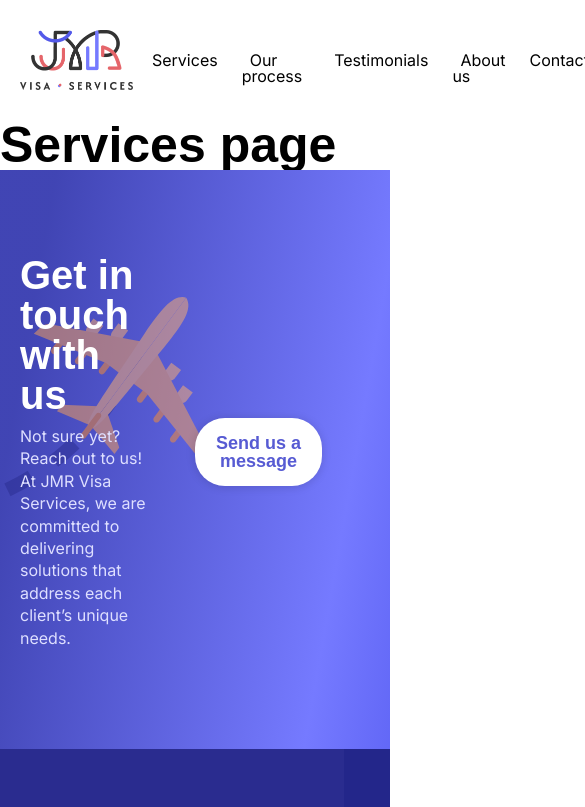
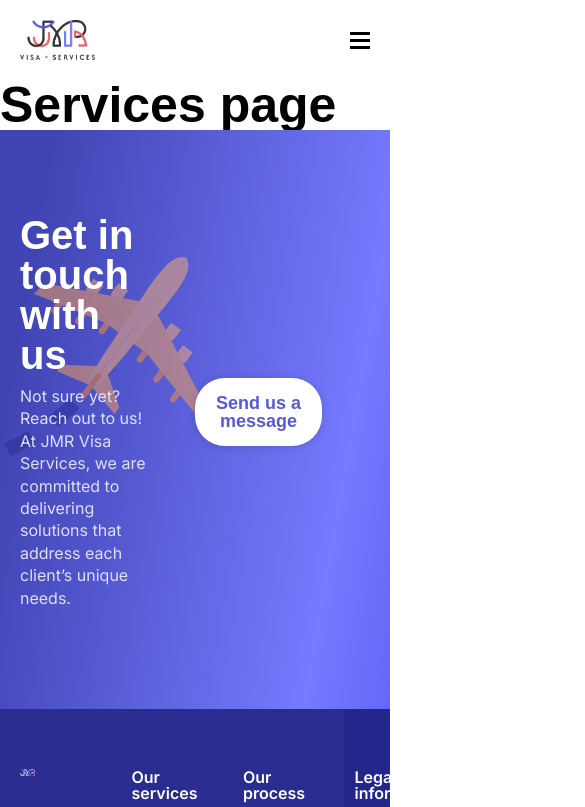
Before and after one commit to EricBARBEAU/jmr-vs, a React (Create React App) app in the folder my-app/: page /services in a window 390 px wide. Shown: the top 807 px of the page, 585 px wide, since content can reach past the window. Built offline with nearby package versions, Linux system fonts and the light colour scheme; a web font is replaced by a local one.

Commit message:
some work on mobile nav and review links with router

```diff
--- a/my-app/src/css/elements/navbar.scss
+++ b/my-app/src/css/elements/navbar.scss
@@ -15,6 +15,11 @@
   	justify-content: space-between;
   	align-items: center;
 
+  	@media screen and (max-width: 1000px) {
+		padding-top: 20px;
+		padding-bottom: 20px;
+    }
+
 
 	// Logo
 	.logo_jmr {
@@ -26,6 +31,13 @@
 			height: 60px;
 			width:auto;
 		}
+
+		@media screen and (max-width: 1000px) {
+			height: 40px;
+			&-img {
+				height: 40px;
+			}
+	    }
 	}
 
 	// Menu
@@ -36,6 +48,13 @@
 		justify-content: space-between;
 		max-width: 60vw;
 		height: 32px;
+
+		@media screen and (max-width: 1000px) {
+			max-width: 80vw;
+	    }
+		@media screen and (max-width: 680px) {
+	      display: none;
+	    }
 
 		// Menu item
 		&-item {
@@ -48,6 +67,12 @@
 				padding: 8px;
 				border-radius: 8px;
 
+				@media screen and (max-width: 1000px) {
+					font-size: $font-size-14;
+					padding: 6px;
+					border-radius: 6px;
+			    }
+
 				// Hover & Active
 				&:hover, &:active, &:focus {
 					background-color: #F5F5F5;
@@ -58,4 +83,14 @@
 			}
 		}
 	}
+
+	// Mobile menu (hamburger)
+	.mobile_menu {
+		display: block;
+		cursor: pointer;
+
+		@media screen and (min-width: 680px) {
+	      display: none;
+	    }
+	}
 }
--- a/my-app/src/modules/App.js
+++ b/my-app/src/modules/App.js
@@ -1,13 +1,10 @@
 // React router
-import {
-    BrowserRouter as Router,
-    Routes,
-    Route,
-} from "react-router-dom";
+import { BrowserRouter, Routes, Route } from "react-router-dom";
 // Elements import
 import Nav from './elements/navbar';
 import Footer from './elements/footer';
 // Views import
+import Layout from './views/layout';
 import Home from './views/home';
 import Services from './views/services';
 import Process from './views/process';
@@ -19,18 +16,20 @@ import Contact from './views/contact';
 function App() {
     return (
       <div className="App">
-        <Router>
+        <BrowserRouter>
             <Nav />
             <Routes>
-                <Route path="/" element={<Home />} />
-                <Route path="/services" element={<Services />} />
-                <Route path="/our-process" element={<Process />} />
-                <Route path="/testimonials" element={<Testimonials />} />
-                <Route path="/about-us" element={<About />} />
-                <Route path="/contact" element={<Contact />} />
+                <Route path="/" element={<Layout />} >
+                    <Route index element={<Home />} />
+                    <Route path="/services" element={<Services />} />
+                    <Route path="/our-process" element={<Process />} />
+                    <Route path="/testimonials" element={<Testimonials />} />
+                    <Route path="/about-us" element={<About />} />
+                    <Route path="/contact" element={<Contact />} />
+                </Route>
             </Routes>
             <Footer />
-        </Router>
+        </BrowserRouter>
       </div>
     );
 }
--- a/my-app/src/modules/elements/contact_block.js
+++ b/my-app/src/modules/elements/contact_block.js
@@ -1,3 +1,4 @@
+import { Link } from "react-router-dom";
 
 function ContactBlk() {
   return (
@@ -12,7 +13,7 @@ function ContactBlk() {
     			</div>
     		</div>
     		<div className="contact_ctas">
-    			<a className="btn btn_secondary btn_xlg btn_blue" type="button" href="/contact" >Send us a message</a>
+          <Link to="/contact" className="btn btn_secondary btn_xlg btn_blue" type="button" alt ="Contact us">Send us a message</Link>
     		</div>
     	</div>
     	<div className="contact_block-bg"></div>
--- a/my-app/src/modules/elements/navbar.js
+++ b/my-app/src/modules/elements/navbar.js
@@ -1,18 +1,36 @@
 import jmr_logo from '../../img/jmr-logo_onwhite@2x.png';
+import { Link } from "react-router-dom";
 
 function Nav() {
   return (
     <nav className="navbar ctnr_cntr">
-			<a href="/" className="logo logo_jmr" alt="Home">
-				<img src={jmr_logo} className="logo_jmr-img" alt="JMR Visas Services logo" />
-			</a>
+    	<Link to="/" className="logo logo_jmr" alt="Home">
+    		<img src={jmr_logo} className="logo_jmr-img" alt="JMR Visas Services logo" />
+    	</Link>
 			<ul className="navbar_menu">
-				<li className="navbar_menu-item navbar_menu-item--services" ><a href="/services"  target="blank">Services</a></li>
-				<li className="navbar_menu-item navbar_menu-item--process" ><a href="/our-process"  target="blank">Our process</a></li>
-				<li className="navbar_menu-item navbar_menu-item--testimonials" ><a href="/testimonials"  target="blank">Testimonials</a></li>
-				<li className="navbar_menu-item navbar_menu-item--about" ><a href="/about-us"  target="blank">About us</a></li>
-				<li className="navbar_menu-item navbar_menu-item--contact" ><a href="/contact"  target="blank">Contact</a></li>
+				<li className="navbar_menu-item navbar_menu-item--services" >
+					<Link to="/services" alt="Services">Services</Link>
+				</li>
+				<li className="navbar_menu-item navbar_menu-item--process" >
+					<Link to="/our-process" alt="Process">Our process</Link>
+				</li>
+				<li className="navbar_menu-item navbar_menu-item--testimonials" >
+					<Link to="/testimonials" alt="Testimonials">Testimonials</Link>
+				</li>
+				<li className="navbar_menu-item navbar_menu-item--about" >
+					<Link to="/about-us" alt="About us">About us</Link>
+				</li>
+				<li className="navbar_menu-item navbar_menu-item--contact" >
+					<Link to="/contact" alt="Contact">Contact</Link>
+				</li>
 			</ul>
+			<div className="mobile_menu">
+				<svg viewBox="0 0 100 80" width="20" height="20">
+					<rect width="100" height="15"></rect>
+					<rect y="35" width="100" height="15"></rect>
+					<rect y="70" width="100" height="15"></rect>
+				</svg>
+			</div>
     </nav>
   );
 }
--- /dev/null
+++ b/my-app/src/modules/views/layout.js
@@ -0,0 +1,9 @@
+import { Outlet } from "react-router-dom";
+
+function Layout() {
+  return (
+    <Outlet />
+  )
+}
+
+export default Layout;
--- a/my-app/src/modules/views/view_components/home_hero.js
+++ b/my-app/src/modules/views/view_components/home_hero.js
@@ -1,4 +1,5 @@
 import hero_visual from '../../../img/home_hero-visual@2x.png';
+import { Link } from "react-router-dom";
 
 function HomeHero() {
   return (
@@ -11,8 +12,8 @@ function HomeHero() {
     			</div>
     		</div>
     		<div className="content_ctas">
-    			<a className="btn btn_primary btn_yellow btn_lg" type="button" href="/services" >Get started</a>
-    			<a className="btn btn_tertiary btn_lg" type="button" href="/contact" >Contact us</a>
+          <Link to="/services" className="btn btn_primary btn_yellow btn_lg" type="button" alt="Services">Get started</Link>
+          <Link to="/contact" className="btn btn_tertiary btn_lg" type="button" alt ="Contact">Contact us</Link>
     		</div>
     	</div>
     	<div className="hero_visual home_hero-visual">
```
